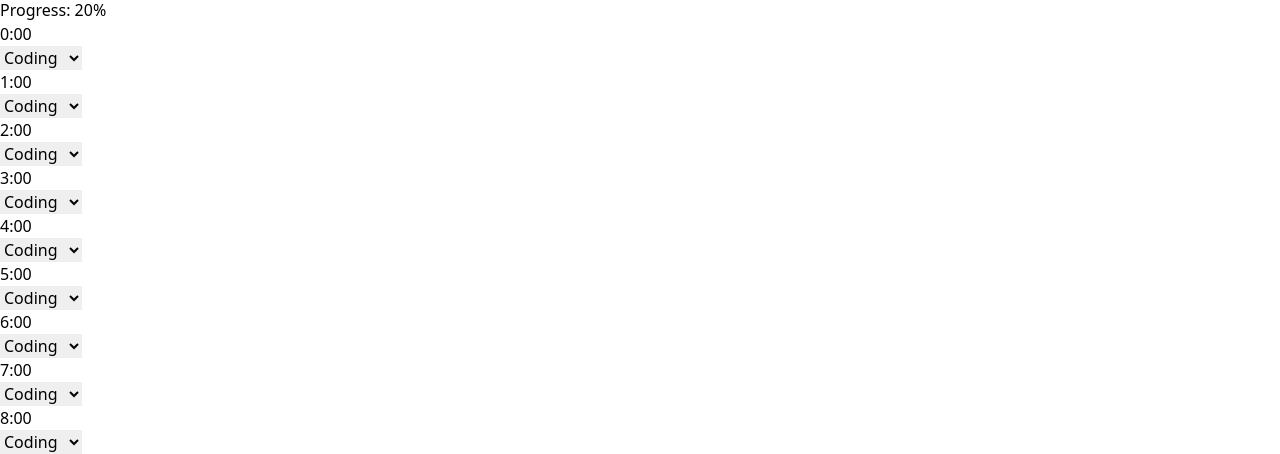
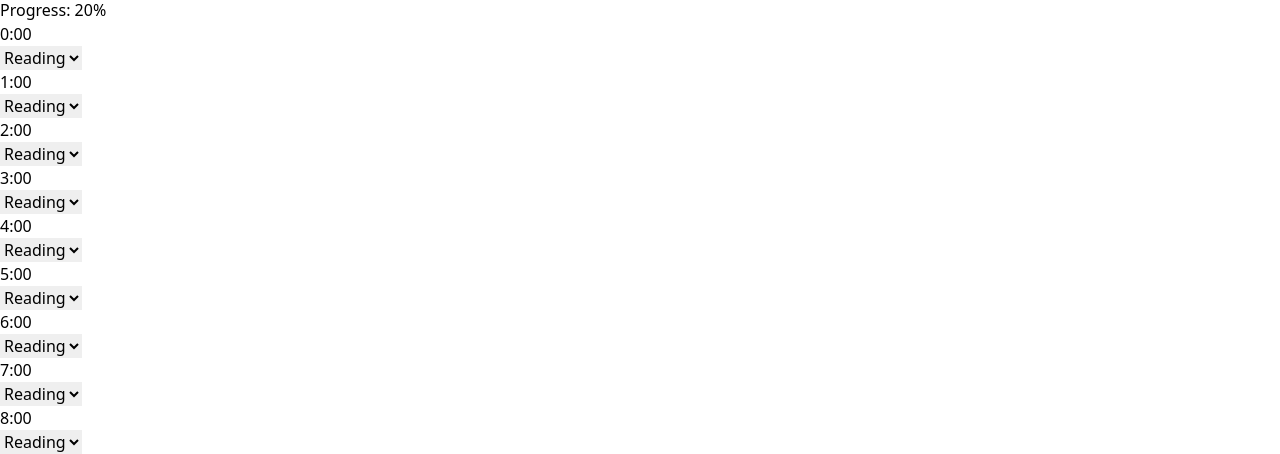
Before and after one commit to IonPetrascu/onTrack, a Vue app: page /#timeline in a window 1280 px wide. Shown: the part 347-801 px from the top of the page. Built offline with nearby package versions, Linux system fonts and the light colour scheme.

Commit message:
feat: basic components of a button and dropdown list

```diff
--- /dev/null
+++ b/src/components/BaseButton.vue
@@ -0,0 +1,7 @@
+<template>
+  <button
+    class="rounded bg-gray-100 p-3 enabled:hover:bg-slate-200 disabled:cursor-not-allowed disabled:opacity-50"
+  >
+    <slot></slot>
+  </button>
+</template>
--- /dev/null
+++ b/src/components/BaseSelect.vue
@@ -0,0 +1,24 @@
+<script setup>
+import { XMarkIcon } from '@heroicons/vue/24/outline'
+import BaseButton from './BaseButton.vue'
+
+defineProps(['selected', 'options', 'placeholder'])
+</script>
+<template>
+  <div class="flex gap-2">
+    <BaseButton>
+      <XMarkIcon class="h-8" />
+    </BaseButton>
+    <select class="w-full truncate rounded bg-gray-100 px-2 py-1 text-2xl">
+      <option selected disabled value="">{{ placeholder }}</option>
+      <option
+        v-for="{ value, label } in options"
+        :key="value"
+        :value="value"
+        :selected="value === selected"
+      >
+        {{ label }}
+      </option>
+    </select>
+  </div>
+</template>
--- a/src/components/TimelineItem.vue
+++ b/src/components/TimelineItem.vue
@@ -1,5 +1,5 @@
 <script setup>
-import { XMarkIcon } from '@heroicons/vue/24/outline'
+import BaseSelect from './BaseSelect.vue'
 
 const props = defineProps(['timelineItem'])
 
@@ -15,22 +15,13 @@
   { value: 2, label: 'Reading' },
   { value: 3, label: 'Training' }
 ]
+
+const selectedActivityId = 2
 </script>
 <template>
   <li class="relative flex flex-col gap-2 border-t border-gray-200 px-4 py-10">
     <a :class="hourLinkClasses" href="#"> {{ timelineItem.hour }}:00 </a>
-    <div class="flex gap-2">
-      <button
-        class="rounded bg-gray-100 p-3 enabled:hover:bg-slate-200 disabled:cursor-not-allowed disabled:opacity-50"
-      >
-        <XMarkIcon class="h-8" />
-      </button>
-      <select class="w-full truncate rounded bg-gray-100 px-2 py-1 text-2xl" name="" id="">
-        <option v-for="{ value, label } in options" :key="value" :value="value">
-          {{ label }}
-        </option>
-      </select>
-    </div>
+    <BaseSelect :selected="selectedActivityId" :options="options" placeholder="Rest" />
   </li>
 </template>
 <style scoped></style>
```
